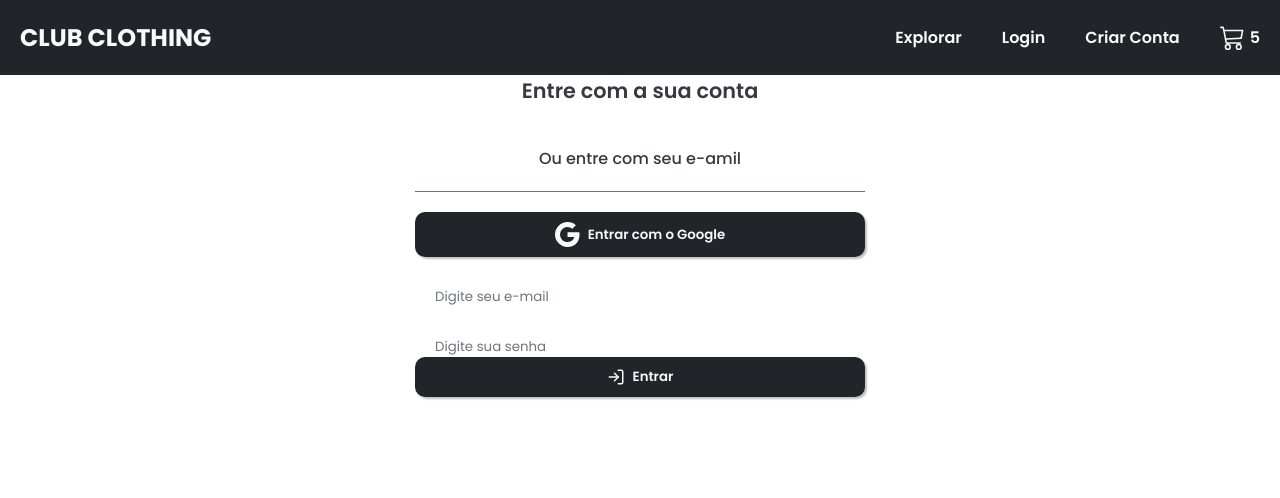
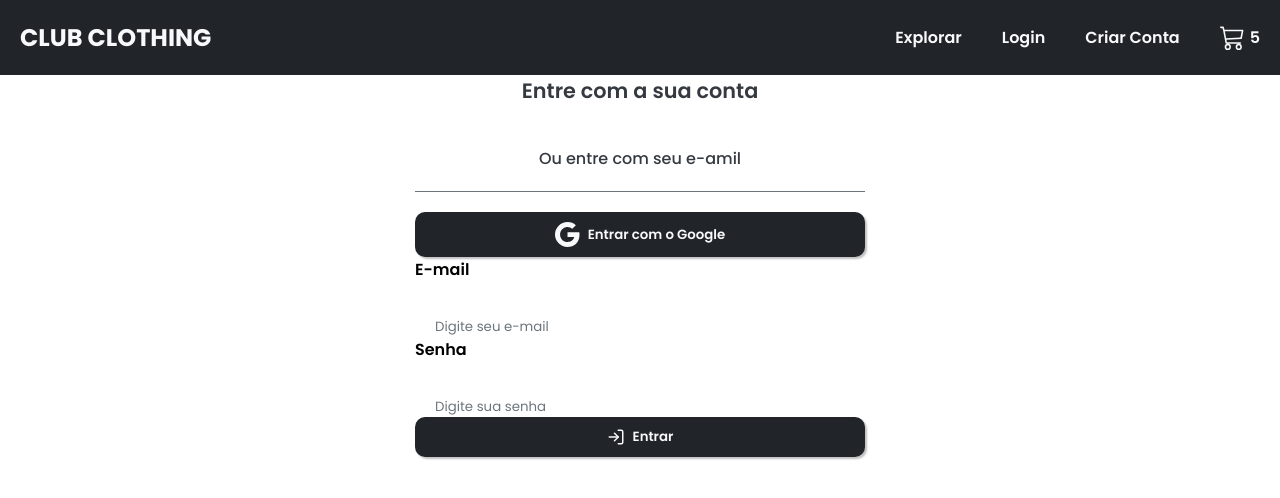
Before and after one commit to keuvyndev/fsc-ecommerce-frontend, a React (Create React App) app: page /login in a window 1280 px wide. Shown: the top 498 px of the page. Built offline with nearby package versions, Linux system fonts and the light colour scheme; no server answers.

Commit message:
feat: add Login page email and password labels

```diff
--- a/src/pages/login/login.page.tsx
+++ b/src/pages/login/login.page.tsx
@@ -21,9 +21,13 @@
                <CustomButton startIcon={<BsGoogle size={25} />}>Entrar com o Google</CustomButton>
 
                {/* Button */}
-               <LogininputContainer>{/*E-mail input */}</LogininputContainer>
+               <LogininputContainer>
+                  <p>E-mail</p>
+                  </LogininputContainer>
                <CustomInput placeholder='Digite seu e-mail' />
-               <LogininputContainer>{/*Password input */}</LogininputContainer>
+               <LogininputContainer>
+                  <p>Senha</p>
+                  </LogininputContainer>
                <CustomInput placeholder='Digite sua senha' />
 
                {/* Button */}
```
